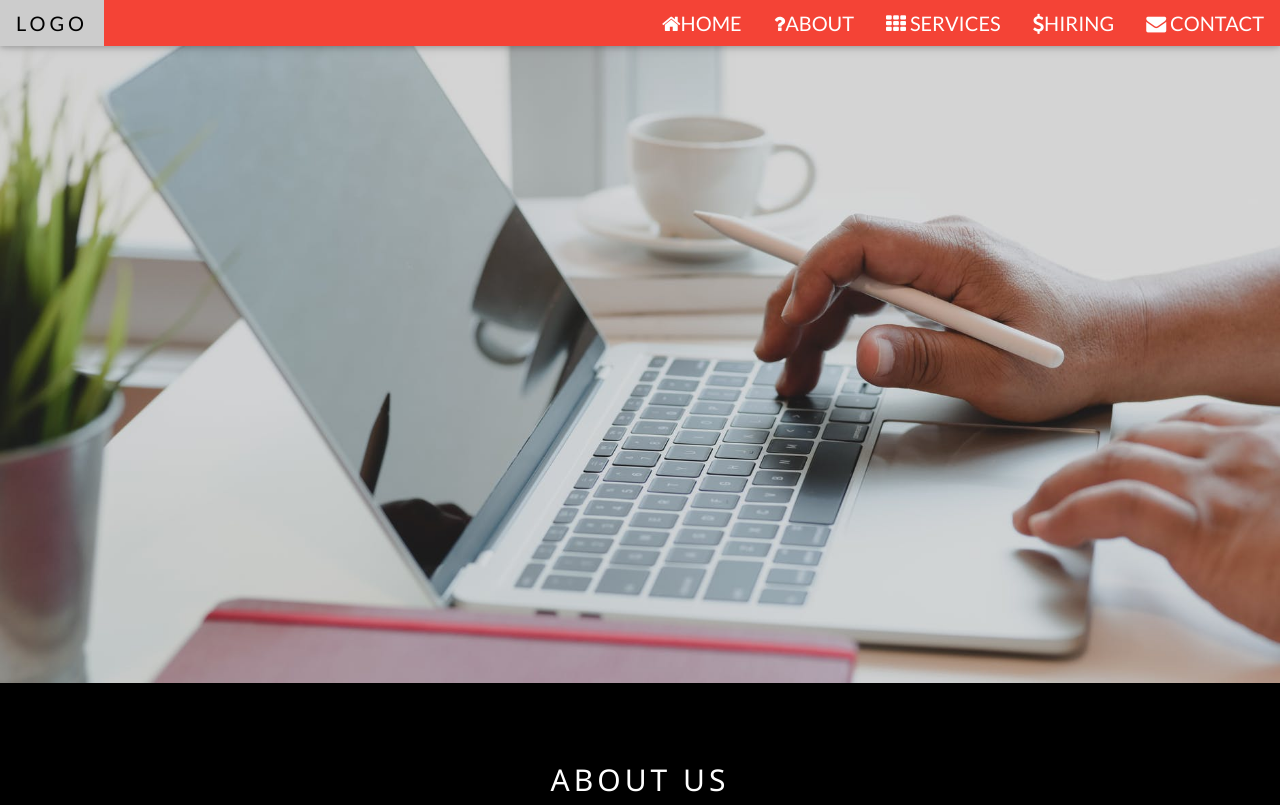
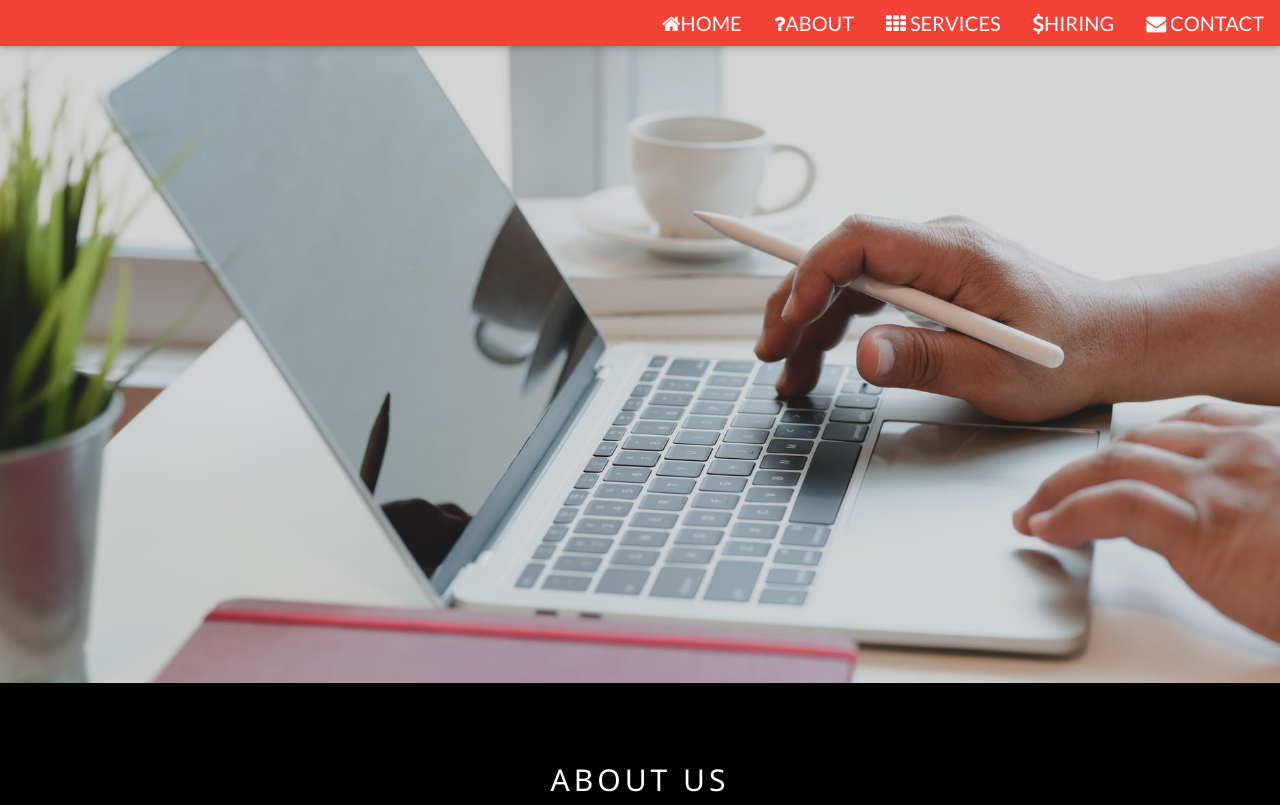
Before and after one commit to Neema2018/ZERO-SEVEN, a plain HTML site: page index.html in a window 1280 px wide. Shown: the top 805 px of the page. Drawn offline with nearby package versions, Linux system fonts and the light colour scheme.

Commit message:
modified nav bar

```diff
--- a/index.html
+++ b/index.html
@@ -164,7 +164,6 @@ footer {
 <!-- Navbar (sit on top) -->
 <div class="w3-top">
   <div class="w3-bar w3-red w3-card">
-        <a href="#logo" class="w3-bar-item w3-button w3-wide">LOGO</a>
           <!-- Right-sided navbar links -->
           <div class="w3-right">
           <a href="#home" class="w3-bar-item w3-button"><i class="fa fa-home"></i>HOME</a>
```
